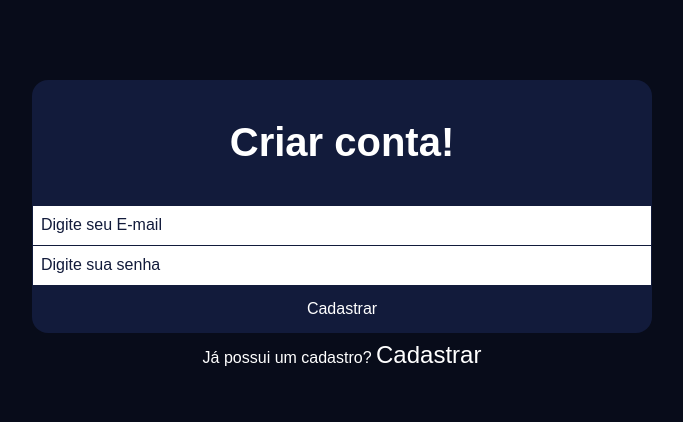
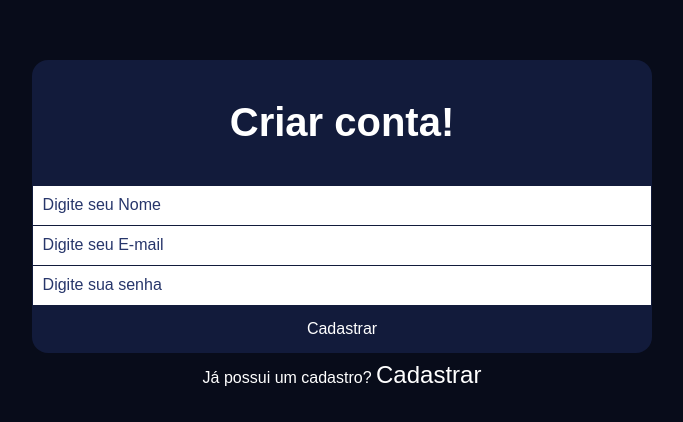
Before and after one commit to Pedro-Rocha-Araujo/link-tree, a Next.js app: page /auth/cadastro in a window 1280 px wide. Shown: the part 224-646 px from the top of the page, without its empty margins (298-981 px from the left). Built offline with nearby package versions, Linux system fonts and the light colour scheme; no server answers.

Commit message:
Adicionei o campo de nome ao cadastro de usuário

```diff
--- a/src/app/auth/auth.css
+++ b/src/app/auth/auth.css
@@ -44,11 +44,11 @@ div.auth input {
   border-right: 1px solid #121b3b;
   border-top: 1px solid #121b3b;
   height: 2.5rem;
-  padding: 0.5rem;
+  padding: 0 0.6rem;
 }
 
 div.auth input::placeholder {
-  color: #121b3b;
+  color: #27366b;
 }
 
 div.auth button {
--- a/src/app/auth/cadastro/page.tsx
+++ b/src/app/auth/cadastro/page.tsx
@@ -4,11 +4,14 @@ import Link from "next/link";
 import { useState } from "react";
 import { useRouter } from "next/navigation";
 import { toast } from "react-toastify";
+import { collection, addDoc } from "firebase/firestore";
 import { createUserWithEmailAndPassword } from "firebase/auth";
+import db from "@/FirebaseConnection";
 import auth from "@/AuthConnection";
 import Cookies from "js-cookie"
 
 export default function Cadastro() {
+  const [nome, setNome] = useState<string>("")
   const [email, setEmail] = useState<string>("")
   const [senha, setSenha] = useState<string>("")
 
@@ -17,11 +20,16 @@ export default function Cadastro() {
   async function cadastrarUsuario(e:React.FormEvent) {
     e.preventDefault()
     try {
-      if(!email || !senha) {
+      if(!email || !senha || !nome) {
         toast.error("Preencha todos os campos")
         return
       }
+      const ref = collection(db, "users")
       const response = await createUserWithEmailAndPassword(auth, email, senha)
+      await addDoc(ref, {
+        nome: nome,
+        id_usuario: response.user.uid
+      })
       Cookies.set("token", response.user.uid)
       router.push(`/admin/${response.user.uid}/home/`)
     } catch(erro: unknown) {
@@ -49,6 +57,13 @@ export default function Cadastro() {
 
         <form onSubmit={cadastrarUsuario}>
           <input
+            type="text"
+            placeholder="Digite seu Nome"
+            required
+            value={nome}
+            onChange={(e)=>setNome(e.target.value)}
+          />
+          <input
             type="email"
             placeholder="Digite seu E-mail"
             required
```
Also changed, not shown: src/app/admin/[id_usuario]/gerenciar-links/Formulario.tsx (+5 -2 lines), src/app/admin/[id_usuario]/gerenciar-links/Listagem.tsx (+6 -2 lines).
